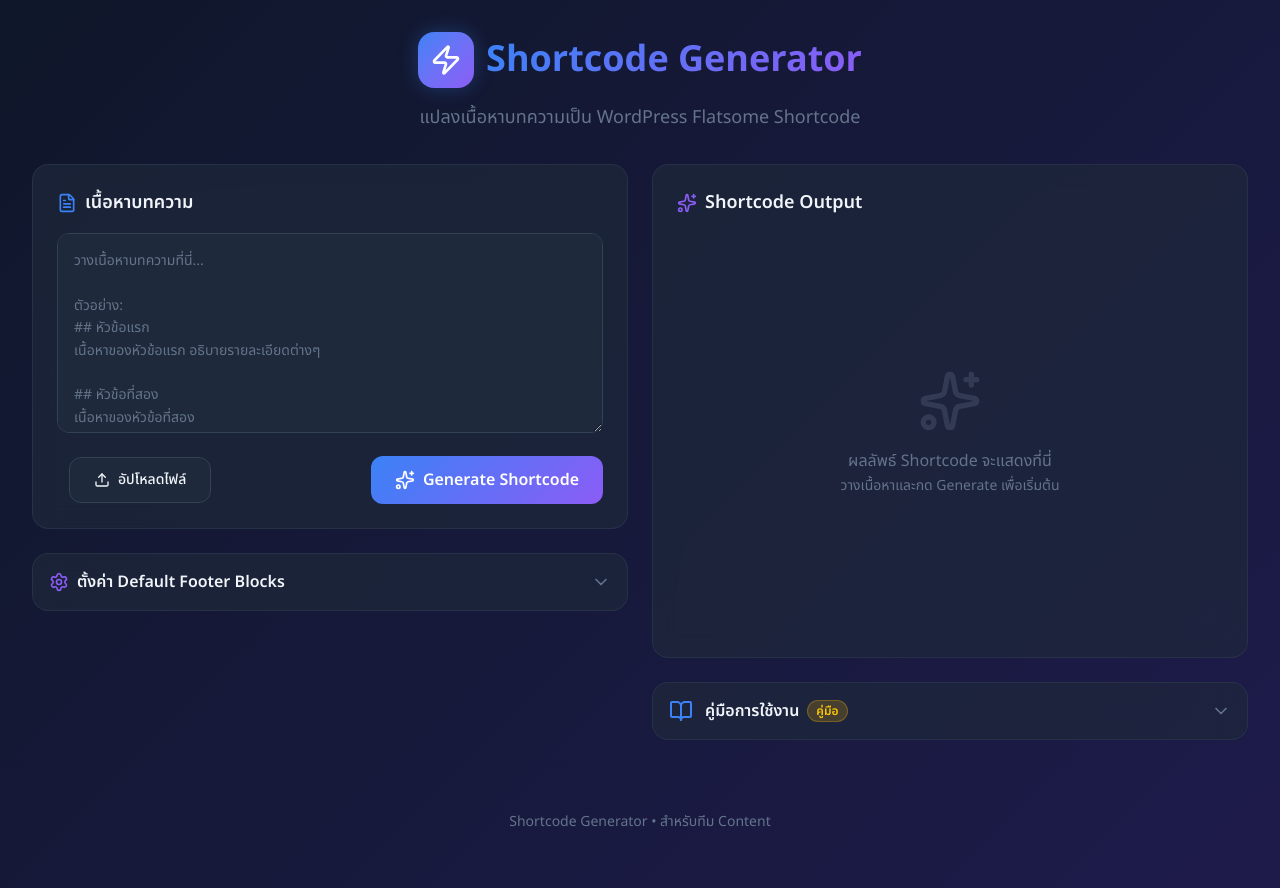
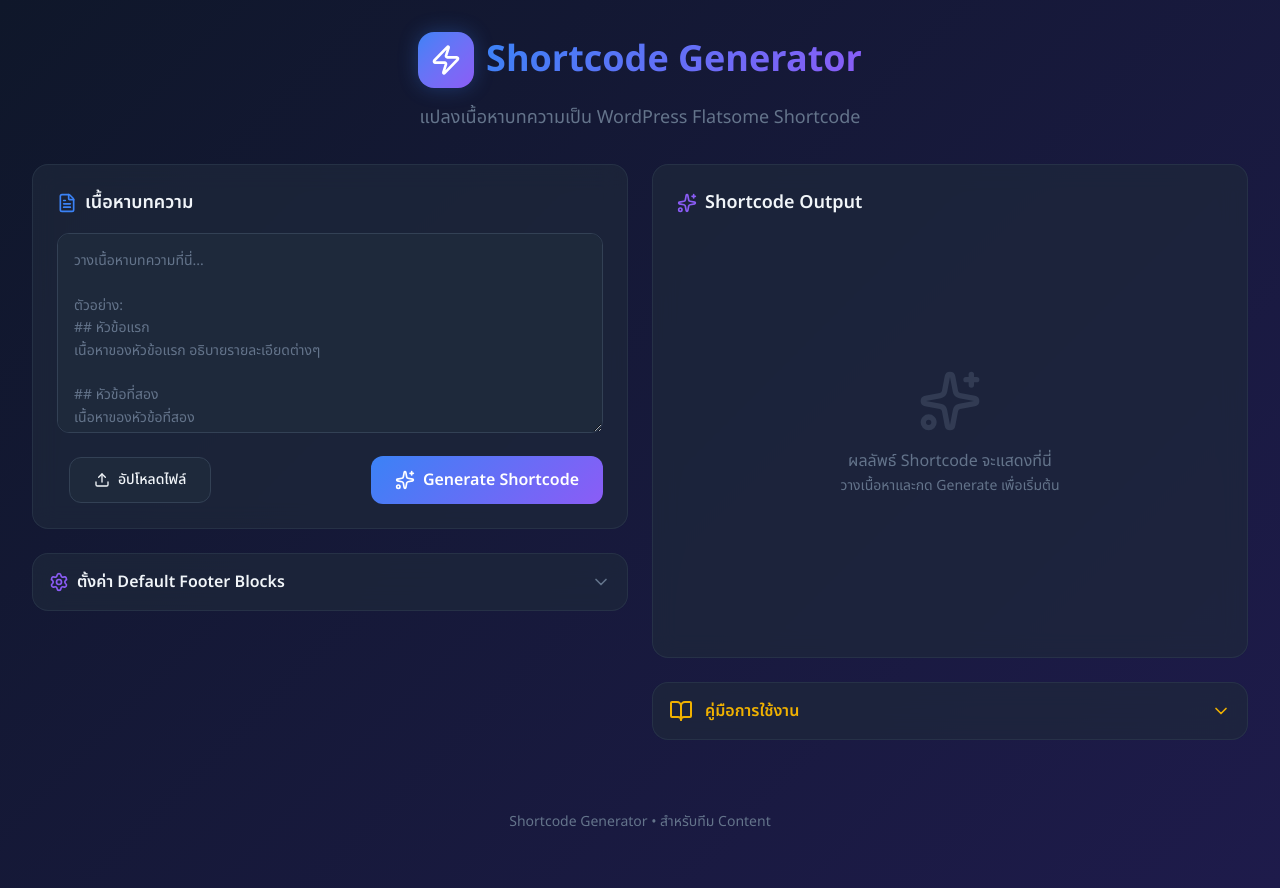
Before and after one commit to tawanp1999/rwc-shortcode-generator, a Next.js app: page / in a window 1280 px wide. Built offline with nearby package versions, Linux system fonts and the light colour scheme.

Commit message:
Refine user guide: remove duplicate badge, center image with proper margins, add yellow highlight

```diff
--- a/src/app/page.tsx
+++ b/src/app/page.tsx
@@ -317,22 +317,19 @@
             )}
 
             {/* User Guide Section */}
-            <section className="glass-card animate-fade-in">
+            <section className="glass-card animate-fade-in bg-yellow-500/10 border-yellow-500/30">
               <button
                 className="accordion-header w-full p-4 flex items-center justify-between rounded-2xl"
                 onClick={() => setIsGuideOpen(!isGuideOpen)}
               >
                 <div className="flex items-center gap-3">
-                  <BookOpen className="w-6 h-6 text-primary" />
-                  <div className="flex items-center gap-2">
-                    <span className="font-semibold">คู่มือการใช้งาน</span>
-                    <span className="px-2 py-0.5 text-xs font-semibold bg-yellow-500/20 text-yellow-400 rounded-full border border-yellow-500/30">คู่มือ</span>
-                  </div>
+                  <BookOpen className="w-6 h-6 text-yellow-500" />
+                  <span className="font-semibold text-yellow-500">คู่มือการใช้งาน</span>
                 </div>
                 {isGuideOpen ? (
-                  <ChevronUp className="w-5 h-5 text-muted" />
+                  <ChevronUp className="w-5 h-5 text-yellow-500" />
                 ) : (
-                  <ChevronDown className="w-5 h-5 text-muted" />
+                  <ChevronDown className="w-5 h-5 text-yellow-500" />
                 )}
               </button>
 
@@ -370,11 +367,11 @@
                       วาง shortcode ที่คัดลอกไว้ลงในกล่อง code (เลข 1) แล้วคลิก &quot;Edit with UX Builder&quot; (เลข 2) เพื่อดูและแก้ไขแบบ visual
                     </p>
                     {/* Image */}
-                    <div className="ml-8 p-6 rounded-xl overflow-hidden border border-border/50 shadow-lg bg-white/5">
+                    <div className="ml-8 flex justify-center">
                       <img
                         src="/guide/ux-builder-example.png"
                         alt="ตัวอย่างการวาง Shortcode ใน WordPress"
-                        className="w-full h-auto"
+                        className="w-full max-w-2xl rounded-xl shadow-lg border border-border/30"
                       />
                     </div>
                     <p className="text-xs text-muted ml-8 mt-2">
```
